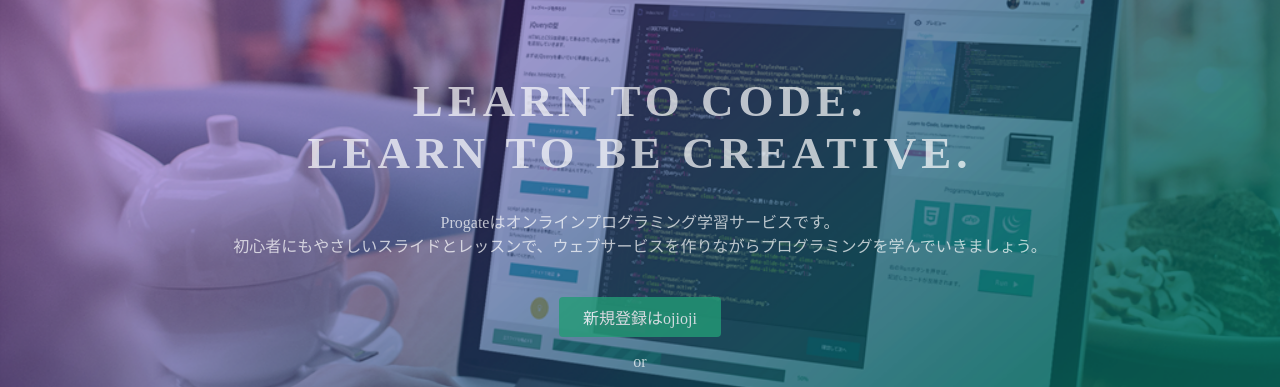
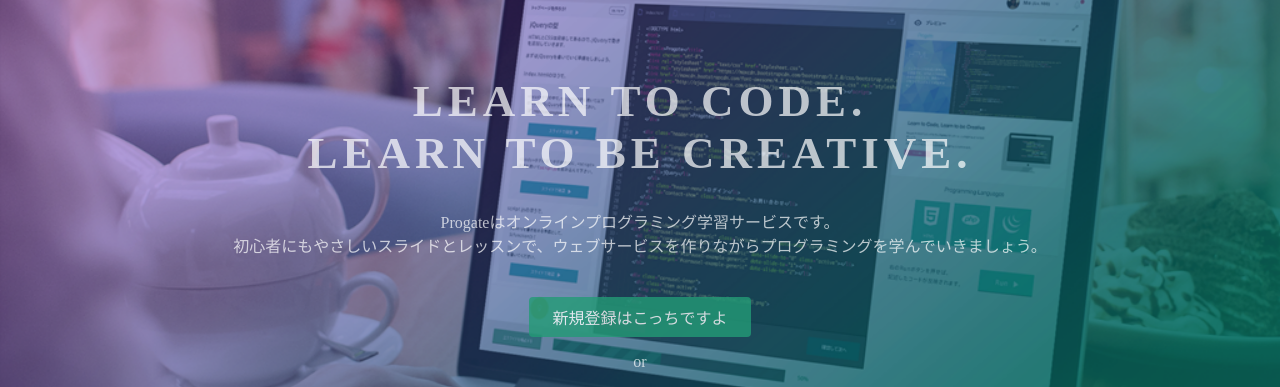
Before and after one commit to yukihiro83/ojioji, a plain HTML site: page Index.html in a window 1280 px wide. Shown: the part 135-522 px from the top of the page. Drawn offline with Linux system fonts and the light colour scheme.

Commit message:
Update Index.html

```diff
--- a/Index.html
+++ b/Index.html
@@ -26,7 +26,7 @@
       <h1>LEARN TO CODE.<br>LEARN TO BE CREATIVE.</h1>
       <p>Progateはオンラインプログラミング学習サービスです。<br>初心者にもやさしいスライドとレッスンで、ウェブサービスを作りながらプログラミングを学んでいきましょう。</p>
       <div class="btn-wrapper">
-        <a href="#" class="btn signup">新規登録はojioji</a>
+        <a href="#" class="btn signup">新規登録はこっちですよ</a>
         <p>or</p>
         <a href="#" class="btn facebook"><span class="fa fa-facebook"></span>Facebookで登録</a>
         <a href="#" class="btn twitter"><span class="fa fa-twitter"></span>Twitterで登録</a>
```
